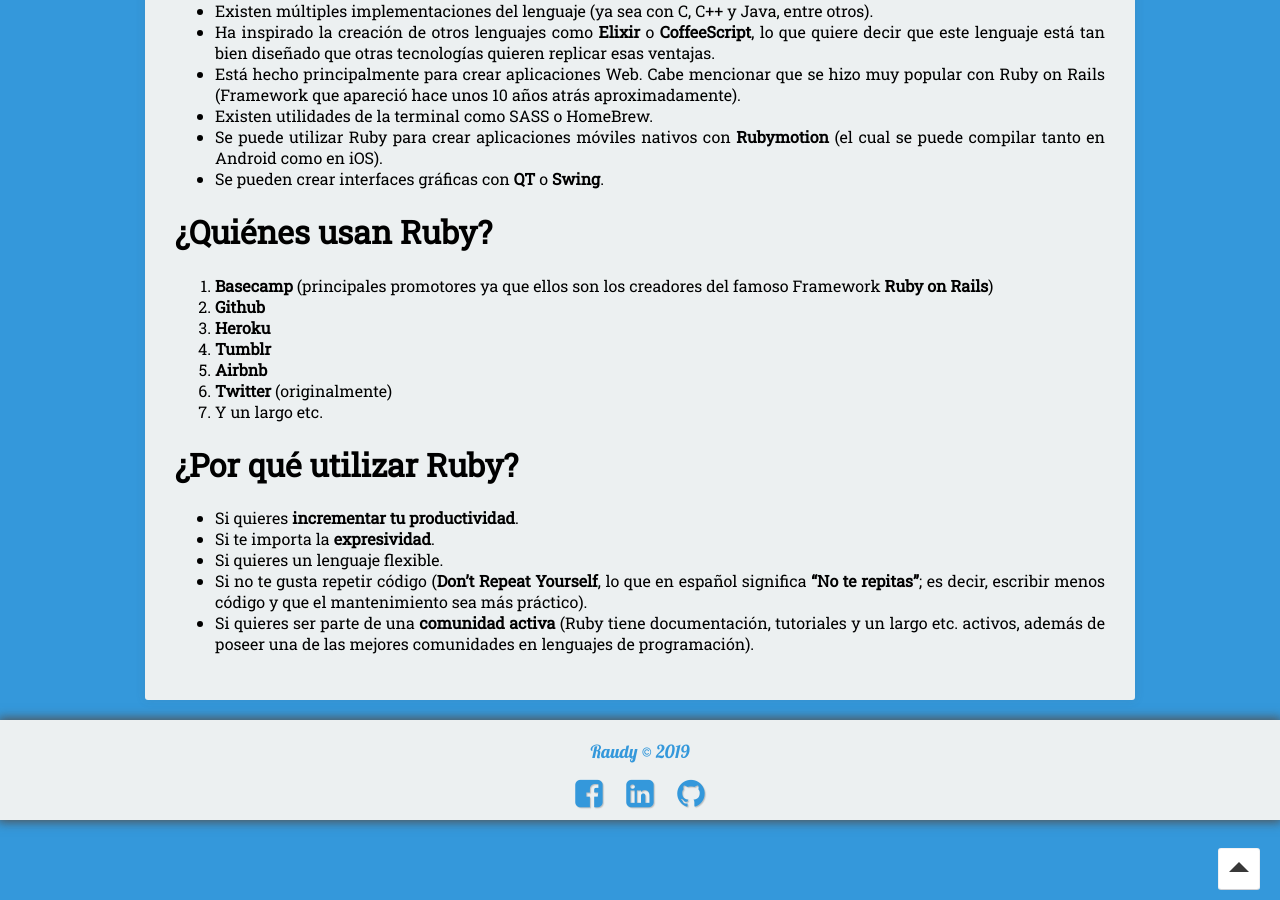
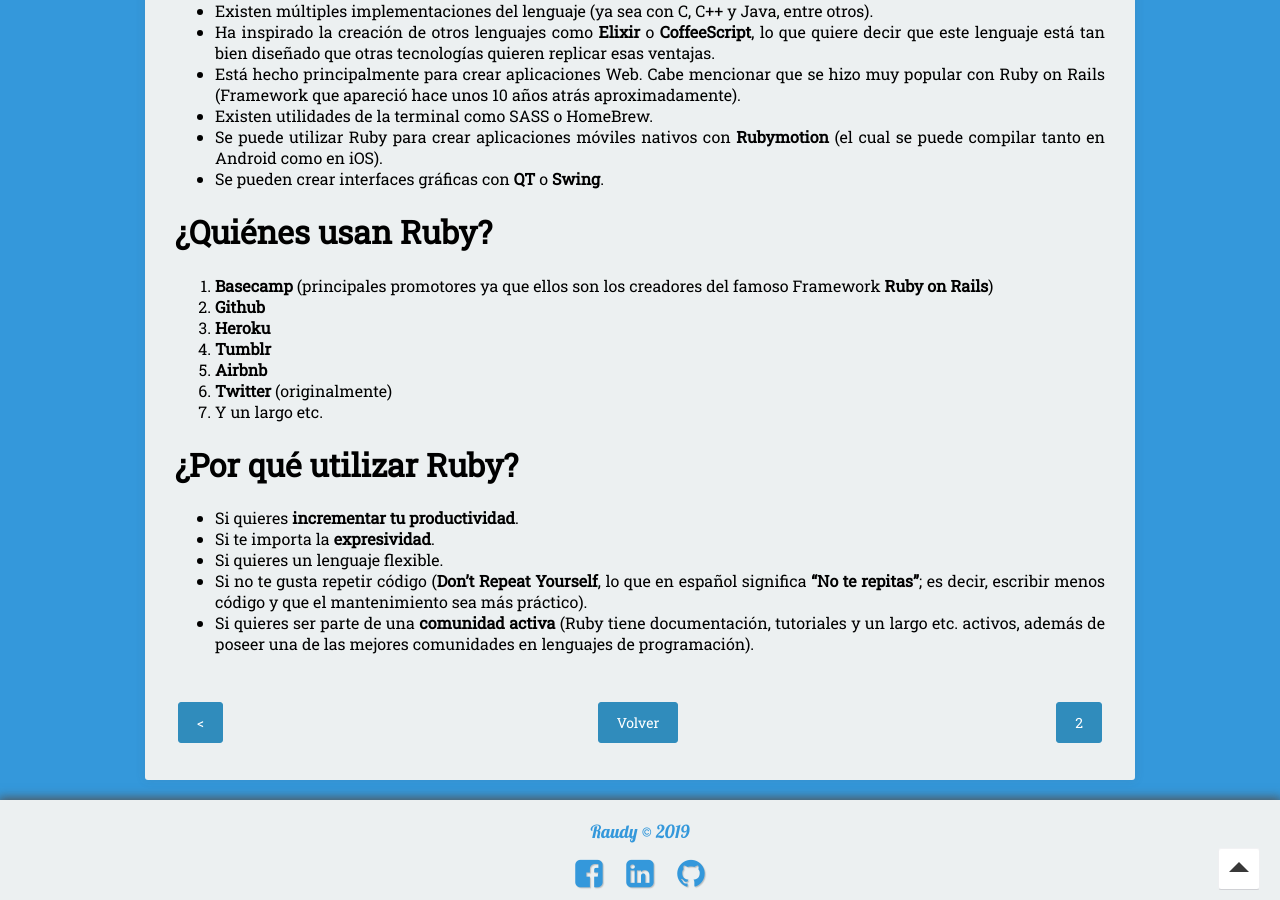
Before and after one commit to nisoto/Blog-anterior-2.0, a Jekyll site: the page built from _posts/2018-08-06-ruby-i-introduccion.md, in a window 1280 px wide and 900 px high, scrolled down 895 px. Built offline with Jekyll 4.4.1, drawn with Linux system fonts in a browser that asks for light colours; nearby versions of some CDN libraries.

Commit message:
Update 2018-08-06-ruby-i-introduccion.md

```diff
--- a/_posts/2018-08-06-ruby-i-introduccion.md
+++ b/_posts/2018-08-06-ruby-i-introduccion.md
@@ -51,3 +51,7 @@ Cabe destacar que Ruby aparte de ser gratuito, también es libre para usarlo, co
 * Si quieres un lenguaje flexible.
 * Si no te gusta repetir código (**Don’t Repeat Yourself**, lo que en español significa **"No te repitas"**; es decir, escribir menos código y que el mantenimiento sea más práctico).
 * Si quieres ser parte de una **comunidad activa** (Ruby tiene documentación, tutoriales y un largo etc. activos, además de poseer una de las mejores comunidades en lenguajes de programación).
+
+|     |     |     |
+|:----|:---:|----:|
+| [<](https://nisoto.github.io/blog/){: .btn .btn-info} | [Volver](https://nisoto.github.io/blog/){: .btn .btn-info} | [2](https://nisoto.github.io/ruby-ii-instalacion/){: .btn .btn-info} |
```
